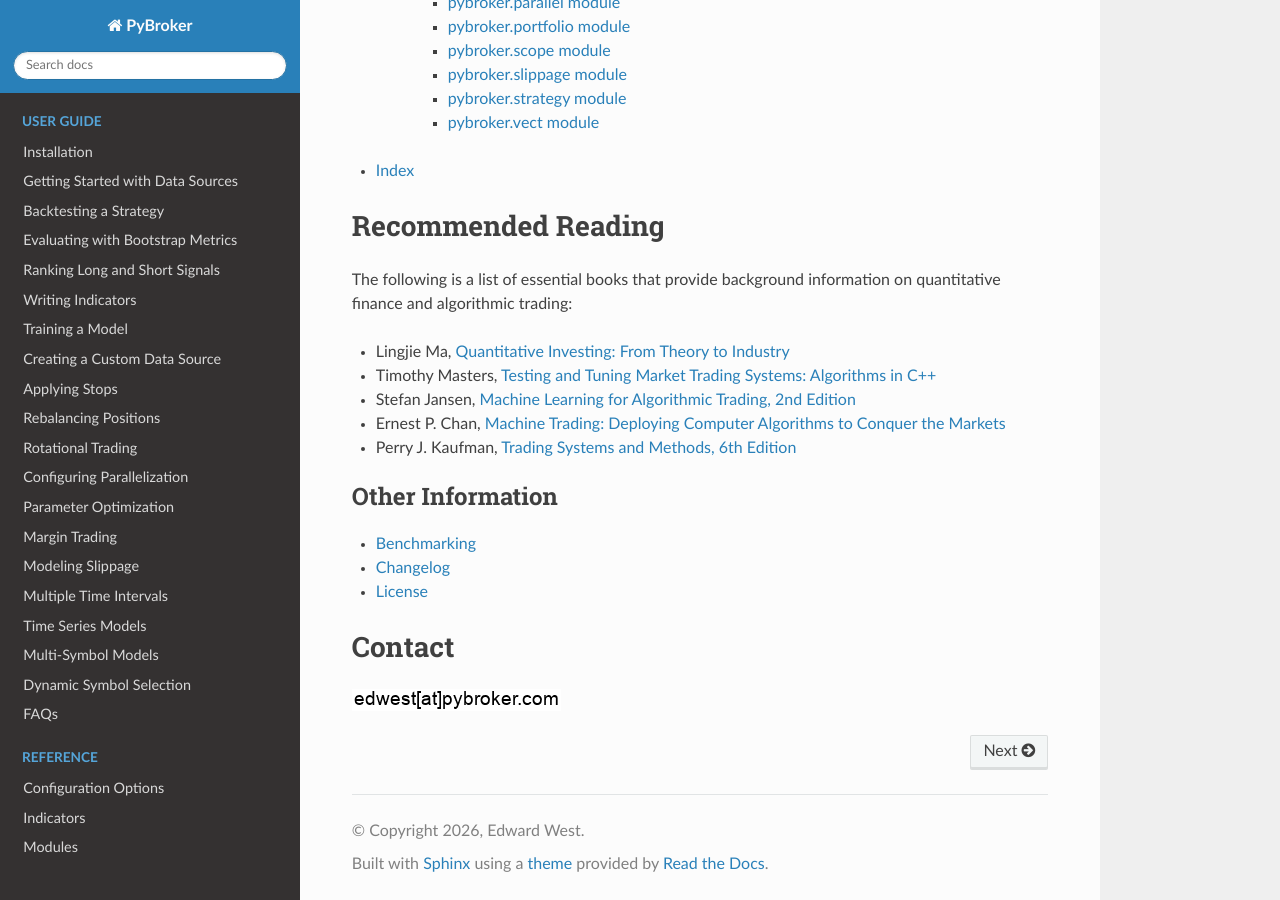
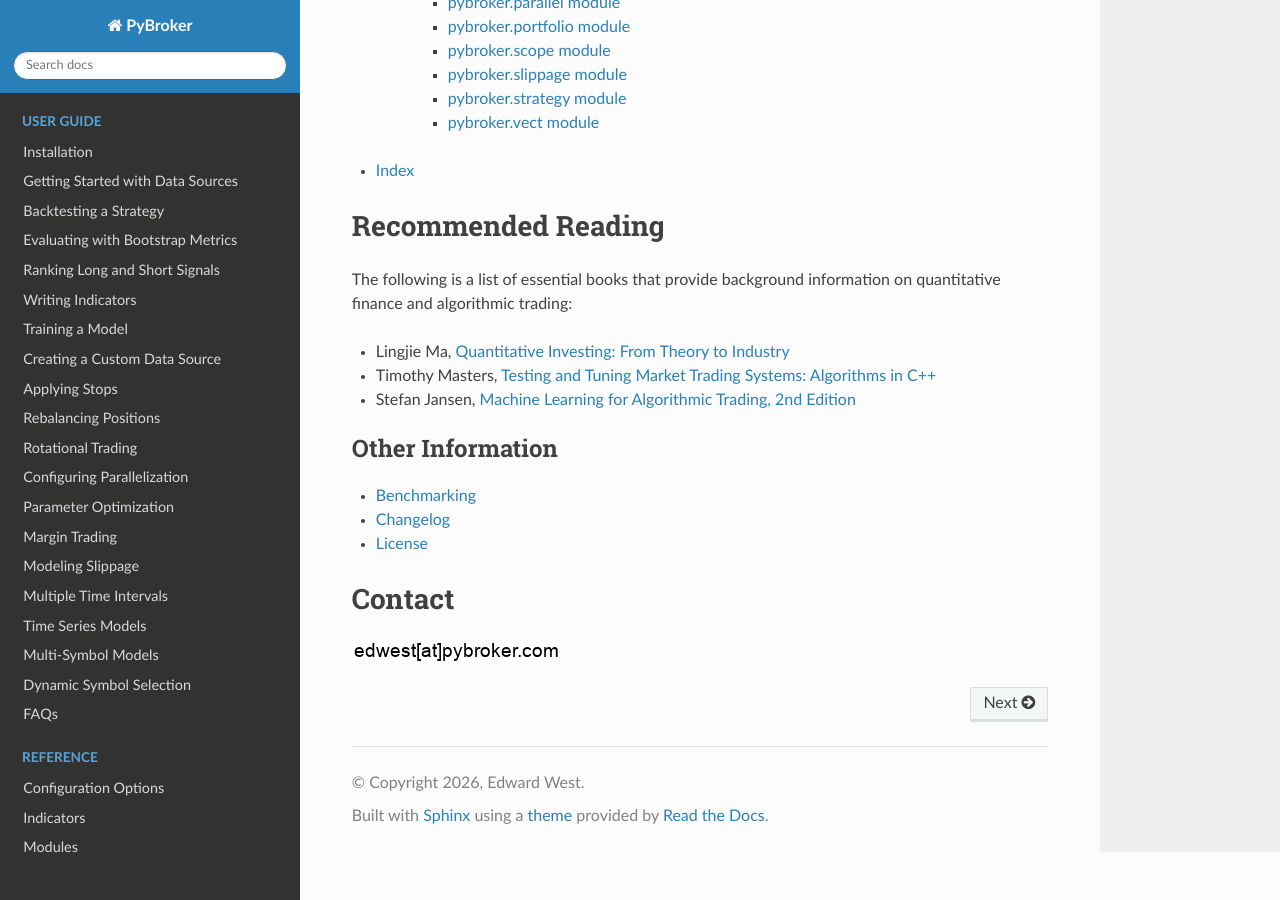
Before and after one commit to edtechre/pybroker, a Sphinx documentation site: the page built from docs/source/index.rst, in a window 1280 px wide and 900 px high, scrolled down 3448 px. Built offline with Sphinx 7.4.7 and the Read the Docs theme 3.1.0, drawn with Linux system fonts in a browser that asks for light colours.

Commit message:
Update recommended reading list

```diff
--- a/docs/source/index.rst
+++ b/docs/source/index.rst
@@ -198,10 +198,6 @@ on quantitative finance and algorithmic trading:
 
 * Stefan Jansen, `Machine Learning for Algorithmic Trading, 2nd Edition <https://www.amazon.com/Machine-Learning-Algorithmic-Trading-alternative/dp/1839217715/>`_
 
-* Ernest P. Chan, `Machine Trading: Deploying Computer Algorithms to Conquer the Markets <https://www.amazon.com/Machine-Trading-Deploying-Computer-Algorithms-ebook/dp/B01N7NKVG0/>`_
-
-* Perry J. Kaufman, `Trading Systems and Methods, 6th Edition <https://www.amazon.com/Trading-Systems-Methods-Wiley-ebook/dp/B08141BBXR/>`_
-
 .. toctree::
       :maxdepth: 1
       :caption: Other Information
```
